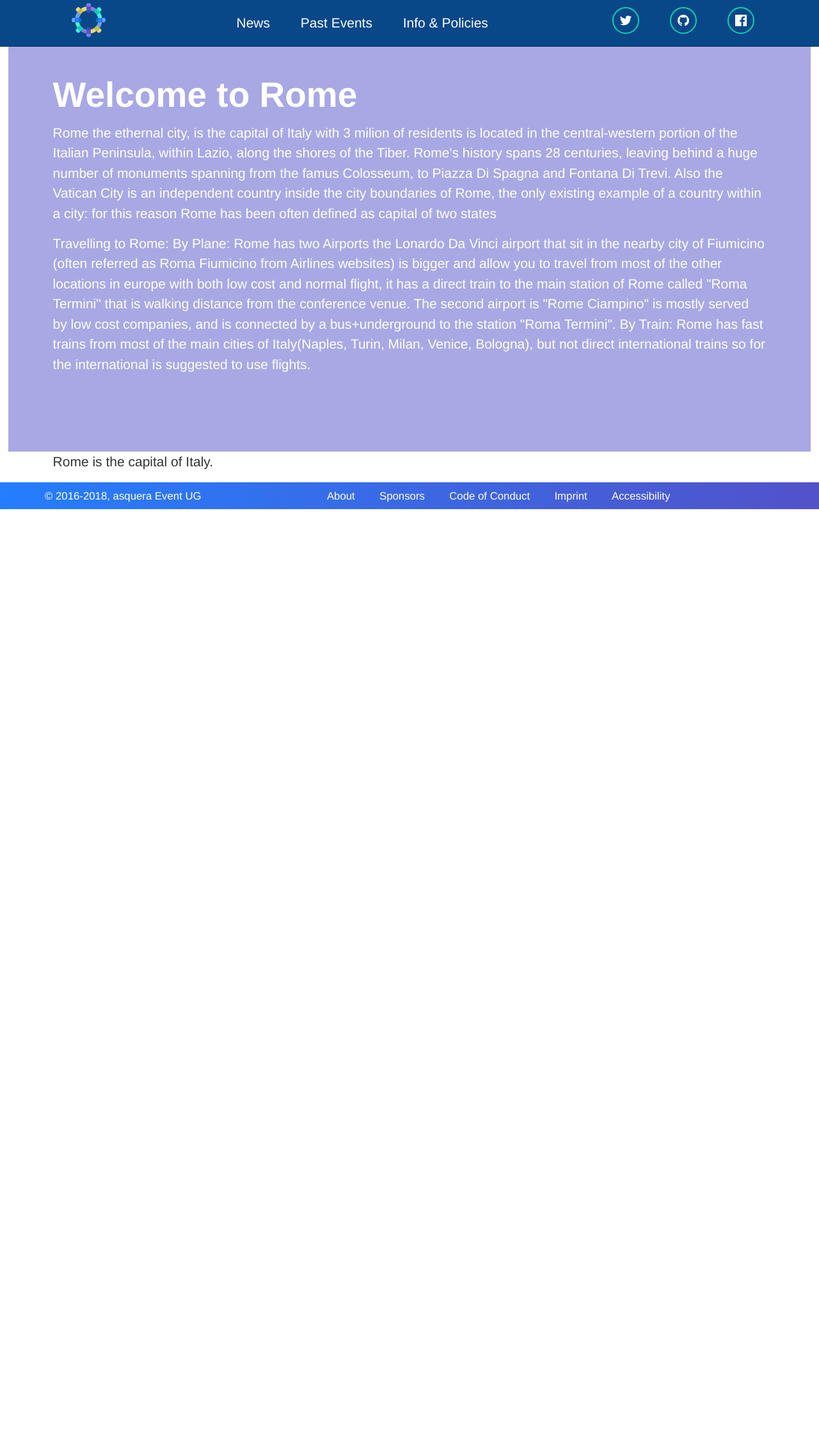
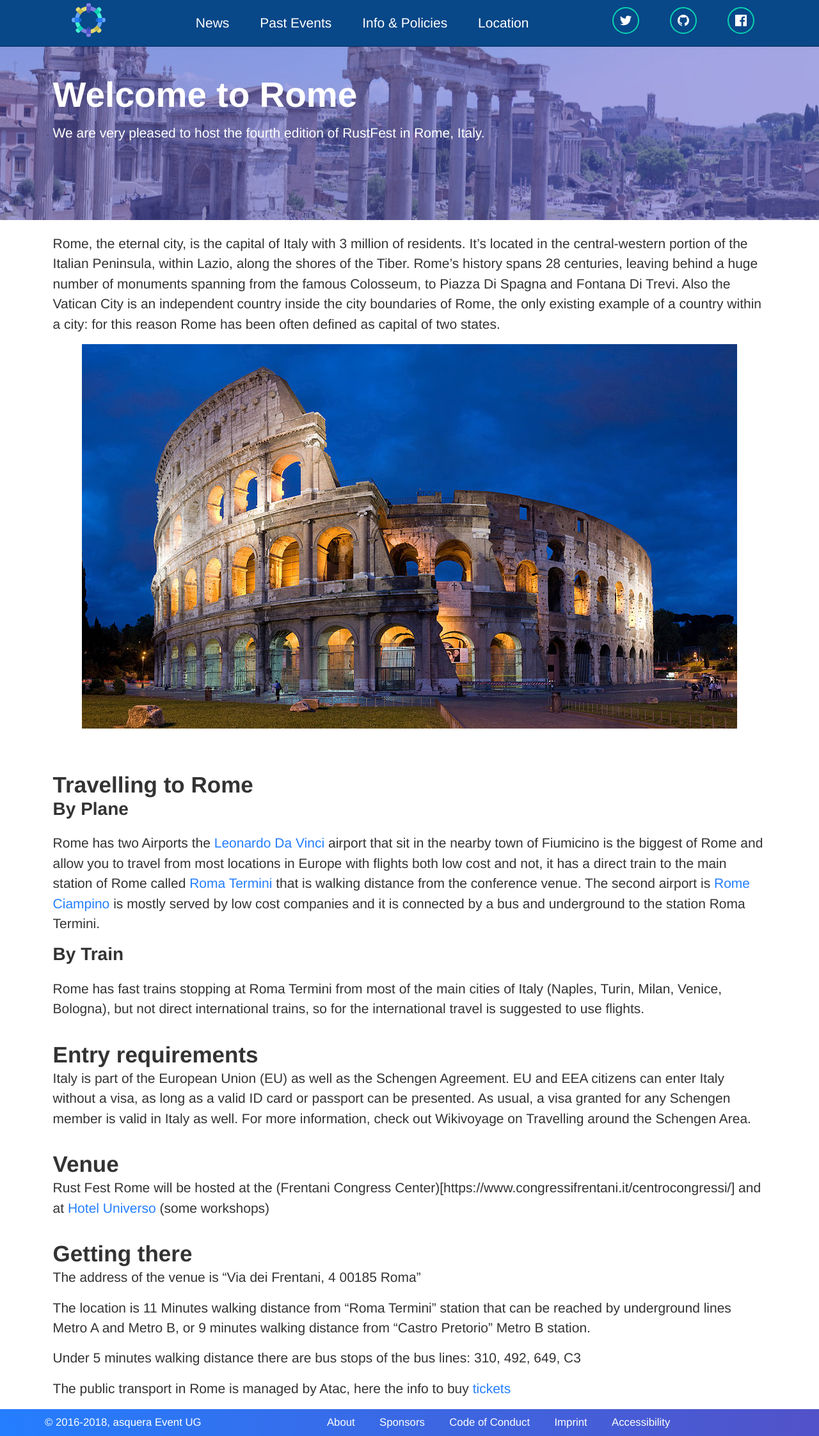
Before and after one commit to RustFestEU/rome.rustfest.eu, a Jekyll site: the page built from location.md, in a window 1280 px wide. Shown: the whole page at 64% size. Built offline with Jekyll 4.4.1, drawn with Linux system fonts in a browser that asks for light colours; nearby versions of some CDN libraries; before the commit the page ends 900 px from its top, so only the background shows below that.

Commit message:
add some travel and venue information, add Rome images

```diff
--- a/_data/header_menu.yml
+++ b/_data/header_menu.yml
@@ -4,3 +4,5 @@
   link: https://blog.rustfest.eu/past_events/
 - title: "Info & Policies"
   link: /info/
+- title: Location
+  link: https://rome.rustfest.eu/location/
--- a/_sass/_base.scss
+++ b/_sass/_base.scss
@@ -48,12 +48,11 @@ h1 {
 h2 {
   font-size: 24px;
   @include wide-device {
-    font-size: 27px;
+    font-size: 35px;
   }
 
   margin-top: 1em;
   margin-bottom: 0;
-  font-weight: 300;
 }
 
 h1, h2, h3, h4 {
--- a/location.md
+++ b/location.md
@@ -4,28 +4,55 @@ title: "All roads lead to Rome"
 permalink: /location/
 ---
 
-<div class="backdrop">
+<div class="backdrop" style="background: url(/assets/rome/the-city.jpg) 50% 40%; background-repeat:no-repeat; padding: 0; margin-bottom: 1em;" >
   <div class="popout">
     <section>
       <h1>Welcome to {{site.location.city}}</h1>
-      <p>Rome the ethernal city, is the capital of Italy with 3 milion of residents is located in the central-western portion of the Italian Peninsula, within Lazio, along the shores of the Tiber.
-	Rome's history spans 28 centuries, leaving behind a huge number of monuments spanning from the famus Colosseum, to Piazza Di Spagna and Fontana Di Trevi.
-	Also the Vatican City is an independent country inside the city boundaries of Rome, the only existing example of a country within a city: for this reason Rome has been often defined as capital of two states </p>
-	<p>
-	Travelling to Rome:
-	By Plane:
-	Rome has two Airports the Lonardo Da Vinci airport that sit in the nearby city of Fiumicino (often referred as Roma Fiumicino from Airlines websites) is bigger and allow you to travel from most of the other locations in europe with both low cost and normal flight, it has a direct train to the main station of Rome called "Roma Termini" that is walking distance from the conference venue.
-	The second airport is "Rome Ciampino" is mostly served by low cost companies, and is connected by a bus+underground to the station "Roma Termini".
-
-	By Train:
-	Rome has fast trains from most of the main cities of Italy(Naples, Turin, Milan, Venice, Bologna), but not direct international trains so for the international is suggested to use flights.
-
-	</p>
+      <p> We are very pleased to host the fourth edition of RustFest in Rome, Italy. </p>
     </section>
   </div>
 </div>
 
-<section>
-<p>
-Rome is the capital of Italy.
-</p>
+<section markdown="1">
+
+Rome, the eternal city, is the capital of Italy with 3 million of residents. It's located in the central-western portion of the Italian Peninsula, within Lazio, along the shores of the Tiber.
+Rome's history spans 28 centuries, leaving behind a huge number of monuments spanning from the famous Colosseum, to Piazza Di Spagna and Fontana Di Trevi.
+Also the Vatican City is an independent country inside the city boundaries of Rome, the only existing example of a country within a city: for this reason Rome has been often defined as capital of two states.
+
+
+</section>
+
+<section class="img-grid">
+    <img src="/assets/rome/colosseum.jpg" alt="The Colosseum Photo">
+</section>
+<br/>
+<section markdown="1">
+
+## Travelling to Rome
+
+### By Plane
+Rome has two Airports the [Leonardo Da Vinci](https://www.adr.it/fiumicino) airport that sit in the nearby town of Fiumicino is the biggest of Rome and allow you to travel from most locations in Europe with flights both low cost and not, it has a direct train to the main station of Rome called [Roma Termini](https://www.romatermini.com/en/) that is walking distance from the conference venue.
+The second airport is [Rome Ciampino](https://www.adr.it/ciampino) is mostly served by low cost companies and it is connected by a bus and underground to the station Roma Termini.
+
+### By Train
+Rome has fast trains stopping at Roma Termini from most of the main cities of Italy (Naples, Turin, Milan, Venice, Bologna), but not direct international trains, so for the international travel is suggested to use flights.
+
+## Entry requirements
+Italy is part of the European Union (EU) as well as the Schengen Agreement. EU and EEA citizens can enter Italy without a visa, as long as a valid ID card or passport can be presented. As usual, a visa granted for any Schengen member is valid in Italy as well. For more information, check out Wikivoyage on Travelling around the Schengen Area.
+
+## Venue
+Rust Fest Rome will be hosted at the (Frentani Congress Center)[https://www.congressifrentani.it/centrocongressi/] and at [Hotel Universo](https://www.hoteluniverso.com/it/meeting-congressi.aspx) (some workshops)
+
+## Getting there
+The address of the venue is "Via dei Frentani, 4 00185 Roma"
+
+The location is 11 Minutes walking distance from "Roma Termini" station that can be reached by underground lines Metro A and Metro B,
+or 9 minutes walking distance from "Castro Pretorio" Metro B station.
+
+Under 5 minutes walking distance there are bus stops of the bus lines:
+310, 492, 649, C3
+
+The public transport in Rome is managed by Atac, here the info to buy [tickets](http://www.atac.roma.it/page.asp?p=228&i=14&r=2875)
+
+
+</section>
```
Also changed, not shown: assets/rome/colosseum.jpg (added), assets/rome/the-city.jpg (added).
